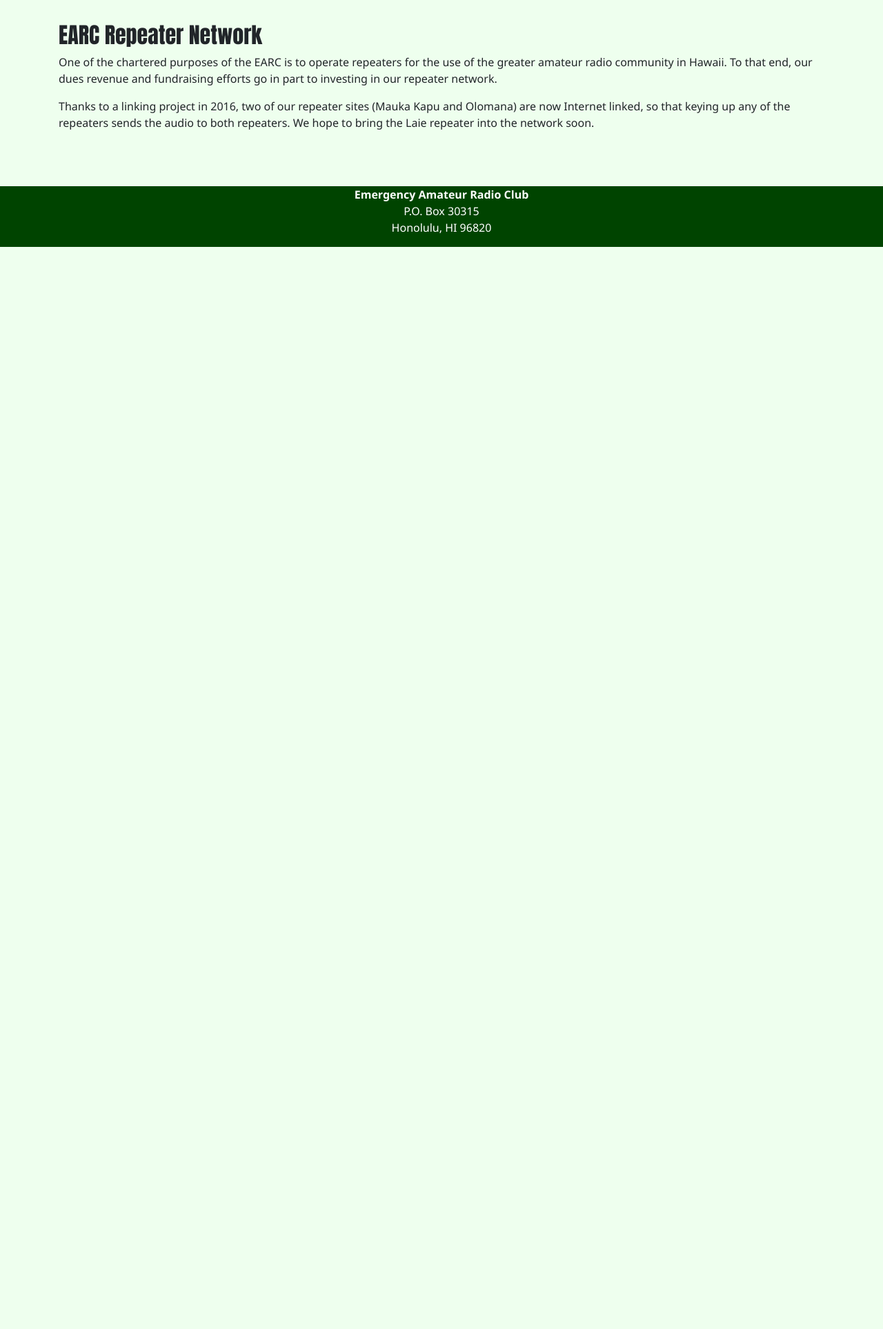
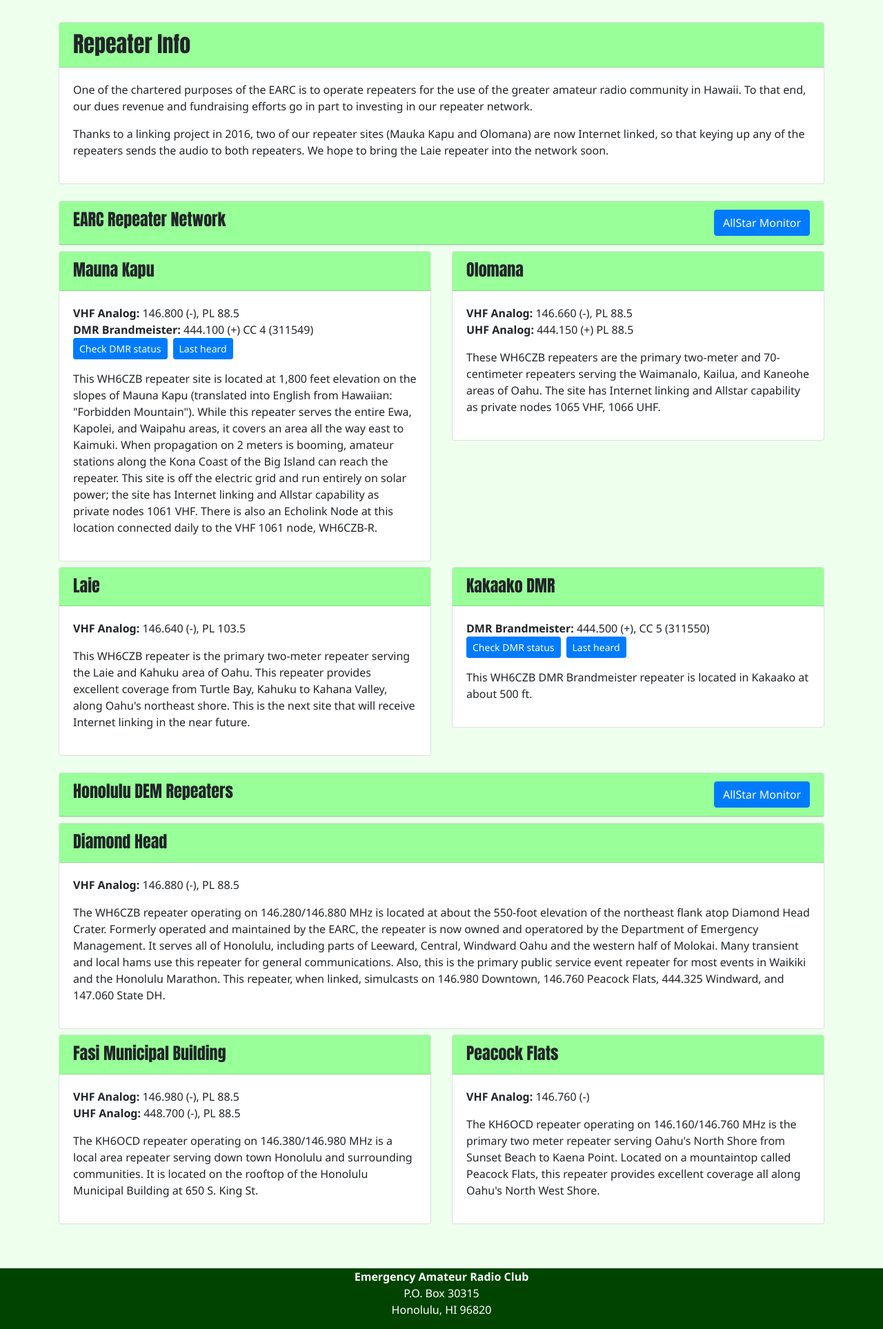
Before and after one commit to pineapplejuice/earc2-members, a Django app: page /homepage/repeaters/ in a window 1280 px wide. Shown: the part 188-2115 px from the top of the page at 69% size. Before the commit the page ends 546 px from the top, so only its background shows below. Run offline with Django 3.2, Linux system fonts and the light colour scheme; some libraries are stand-ins or nearby versions.

Commit message:
completed repeater page, starting on DMR subpage

```diff
--- /dev/null
+++ b/homepage/templates/homepage/allmon.html
@@ -0,0 +1,2 @@
+<iframe src = "http://98.151.230.29/supermon/link.php?nodes=1890,1891" width=49% height=850></iframe>
+<iframe src = "http://honolulu.xceptions.com/link.php?group=RACES" width=49% height=850></iframe>
--- a/homepage/templates/homepage/repeaters.html
+++ b/homepage/templates/homepage/repeaters.html
@@ -3,9 +3,134 @@
 {% block browsertitle %}EARC - Repeaters{% endblock %}
 
 {% block content %}
-<h2 class="title">EARC Repeater Network</h2>
-<p>One of the chartered purposes of the EARC is to operate repeaters for the use of the greater amateur radio community in Hawaii. To that end, our dues revenue and fundraising efforts go in part to investing in our repeater network.</p>
-<p>Thanks to a linking project in 2016, two of our repeater sites (Mauka Kapu and Olomana) are now Internet linked, so that keying up any of the repeaters sends the audio to both repeaters. We hope to bring the Laie repeater into the network soon.</p>
+
+<div class="card mb-4">
+	<div class="card-header">
+		<span class="h2 title">Repeater Info</span>
+	</div>
+	<div class="card-body">
+		<p>One of the chartered purposes of the EARC is to operate repeaters for the use of the greater amateur radio community in Hawaii. To that end, our dues revenue and fundraising efforts go in part to investing in our repeater network.</p>
+		<p>Thanks to a linking project in 2016, two of our repeater sites (Mauka Kapu and Olomana) are now Internet linked, so that keying up any of the repeaters sends the audio to both repeaters. We hope to bring the Laie repeater into the network soon.</p>
+	</div>
+</div>
+
+<div class="card mb-2">
+	<div class="card-header">
+		<div class="row">
+			<div class="col h4 title">EARC Repeater Network</div>
+			<div class="col text-right">
+				<a class="btn btn-md btn-primary" href="{% url 'allmon' %}" target="_blank" data-toggle="tooltip" title="Click to open the EARC Allmon page (works with any browser except Internet Explorer)">AllStar Monitor</a>
+			</div>
+		</div>
+	</div>
+</div>
+
+<div class="row mb-2">
+	<div class="col-6">
+		<div class="card">
+			<div class="card-header">
+				<span class="h4 title">Mauna Kapu</span>
+			</div>
+			<div class="card-body">
+				<p><b>VHF Analog:</b> 146.800 (-), PL 88.5 <br />
+					<b>DMR Brandmeister:</b> 444.100 (+) CC 4 (311549) <br /><a href="https://brandmeister.network/?page=repeater&id=311549" class="btn btn-primary btn-sm mr-2">Check DMR status</a><a href="https://brandmeister.network/?page=lh&ContextID=^311549$" class="btn btn-sm btn-primary mr-2">Last heard</a></p>
+				<p>This WH6CZB repeater site is located at 1,800 feet elevation on the slopes of Mauna Kapu (translated into English from Hawaiian: "Forbidden Mountain"). While this repeater serves the entire Ewa, Kapolei, and Waipahu areas, it covers an area all the way east to Kaimuki. When propagation on 2 meters is booming, amateur stations along the Kona Coast of the Big Island can reach the repeater. This site is off the electric grid and run entirely on solar power; the site has Internet linking and Allstar capability as private nodes 1061 VHF. There is also an Echolink Node at this location connected daily to the VHF 1061 node, WH6CZB-R.</p>
+			</div>
+		</div>
+	</div>
+	<div class="col-6">
+		<div class="card">
+			<div class="card-header">
+				<span class="h4 title">Olomana</span>
+			</div>
+			<div class="card-body">
+				<p><b>VHF Analog:</b> 146.660 (-), PL 88.5 <br />
+					<b>UHF Analog:</b> 444.150 (+) PL 88.5</p>
+				<p>These WH6CZB repeaters are the primary two-meter and 70-centimeter repeaters serving the Waimanalo, Kailua, and Kaneohe areas of Oahu. The site has Internet linking and Allstar capability as private nodes 1065 VHF, 1066 UHF.</p>
+			</div>
+		</div>
+	</div>
+</div>
+
+<div class="row mb-4">
+	<div class="col-6">
+		<div class="card">
+			<div class="card-header">
+				<span class="h4 title">Laie</span>
+			</div>
+			<div class="card-body">
+				<p><b>VHF Analog:</b> 146.640 (-), PL 103.5</p>
+				<p>This WH6CZB repeater is the primary two-meter repeater serving the Laie and Kahuku area of Oahu. This repeater provides excellent coverage from Turtle Bay, Kahuku to Kahana Valley, along Oahu's northeast shore. This is the next site that will receive Internet linking in the near future.</p>
+			</div>
+		</div>
+	</div>
+
+	<div class="col-6">
+		<div class="card">
+			<div class="card-header">
+				<span class="h4 title">Kakaako DMR</span>
+			</div>
+			<div class="card-body">
+				<p><b>DMR Brandmeister:</b> 444.500 (+), CC 5 (311550) <br /><a href="https://brandmeister.network/?page=repeater&id=311550" class="btn btn-sm btn-primary mr-2">Check DMR status</a><a href="https://brandmeister.network/?page=lh&ContextID=^311550$" class="btn btn-sm btn-primary mr-2">Last heard</a></p>
+				<p>This WH6CZB DMR Brandmeister repeater is located in Kakaako at about 500 ft.</p>
+			</div>
+		</div>
+	</div>
+
+</div>
+
+<div class="card mb-2">
+	<div class="card-header">
+		<div class="row">
+			<div class="col h4 title">Honolulu DEM Repeaters</div>
+			<div class="col text-right">
+				<a class="btn btn-md btn-primary" href="{% url 'allmon' %}" target="_blank" data-toggle="tooltip" title="Click to open the EARC Allmon page (works with any browser except Internet Explorer)">AllStar Monitor</a>
+			</div>
+		</div>
+	</div>
+</div>
+
+<div class="row mb-2">
+	<div class="col-12">
+		<div class="card">
+			<div class="card-header">
+				<span class="h4 title">Diamond Head</span>
+			</div>
+			<div class="card-body">
+				<p><b>VHF Analog:</b> 146.880 (-), PL 88.5</p>
+				<p>The WH6CZB repeater operating on 146.280/146.880 MHz is located at about the 550-foot elevation of the northeast flank atop Diamond Head Crater. Formerly operated and maintained by the EARC, the repeater is now owned and operatored by the Department of Emergency Management. It serves all of Honolulu, including parts of Leeward, Central, Windward Oahu and the western half of Molokai. Many transient and local hams use this repeater for general communications. Also, this is the primary public service event repeater for most events in Waikiki and the Honolulu Marathon. This repeater, when linked, simulcasts on 146.980 Downtown, 146.760 Peacock Flats, 444.325 Windward, and 147.060 State DH. </p>
+			</div>
+		</div>
+	</div>
+</div>
+
+<div class="row">
+	<div class="col-6">
+		<div class="card">
+			<div class="card-header">
+				<span class="h4 title">Fasi Municipal Building</span>
+			</div>
+			<div class="card-body">
+				<p><b>VHF Analog:</b> 146.980 (-), PL 88.5<br />
+					<b>UHF Analog:</b> 448.700 (-), PL 88.5</p>
+				<p>The KH6OCD repeater operating on 146.380/146.980 MHz is a local area repeater serving down town Honolulu and surrounding communities. It is located on the rooftop of the Honolulu Municipal Building at 650 S. King St.</p>
+			</div>
+		</div>
+	</div>
+	<div class="col-6">
+		<div class="card">
+			<div class="card-header">
+				<span class="h4 title">Peacock Flats</span>
+			</div>
+			<div class="card-body">
+				<p><b>VHF Analog:</b> 146.760 (-)</p>
+				<p>The KH6OCD repeater operating on 146.160/146.760 MHz is the primary two meter repeater serving Oahu's North Shore from Sunset Beach to Kaena Point. Located on a mountaintop called Peacock Flats, this repeater provides excellent coverage all along Oahu's North West Shore.</p>
+			</div>
+		</div>
+	</div>
+</div>
+
+
 
 
 {% endblock %}
--- a/homepage/urls.py
+++ b/homepage/urls.py
@@ -20,5 +20,7 @@ urlpatterns = [
 	url(r'^nh6wi/$', views.nh6wi, name="nh6wi"),
 	url(r'^officers/$', views.officers, name="officers"),
 	url(r'^repeaters/$', views.repeaters, name="repeaters"),
+	url(r'^repeaters/allmon/$', views.allmon, name="allmon"),
+	url(r'^repeaters/brandmeister/$', views.brandmeister, name="brandmeister"),
 	url(r'^swap-shop/$', views.swap_and_shop, name="swap_and_shop"),
 ]
--- a/homepage/views.py
+++ b/homepage/views.py
@@ -201,3 +201,9 @@ def contact(request):
 
 def contact_success(request):
 	return render(request, "homepage/contact_success.html")
+
+def allmon(request):
+	return render(request, "homepage/allmon.html")
+
+def brandmeister(request):
+	return render(request, "homepage/brandmeister.html")
```
Also changed, not shown: homepage/templates/homepage/brandmeister.html (added, +19 -0 lines).
